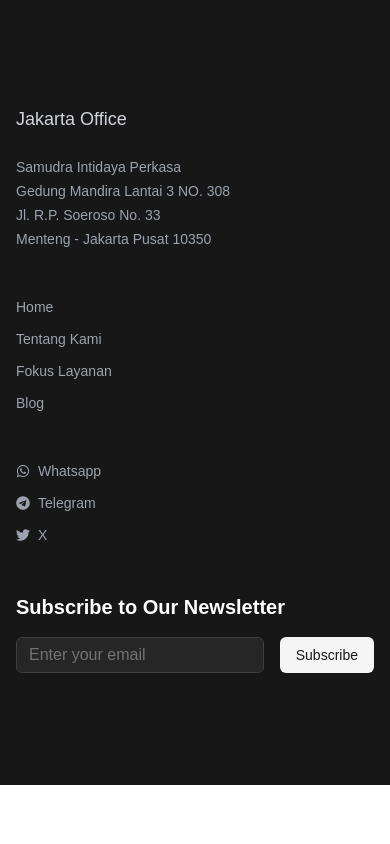
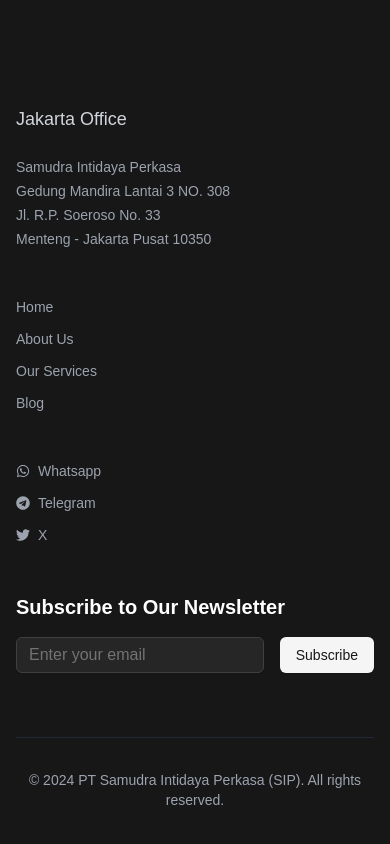
Before and after one commit to Gebext/SIP, a Next.js app: page /en/fokus-layanan in a window 390 px wide. Shown: the part 5352-6196 px from the top of the page. Before the commit the page ends 6137 px from the top, so only its background shows below. Built offline with nearby package versions, Linux system fonts and the light colour scheme; grey boxes are pictures that could not be loaded.

Commit message:
fix: layout in footer and about

```diff
--- a/app/[locale]/tentang-kami/page.tsx
+++ b/app/[locale]/tentang-kami/page.tsx
@@ -16,7 +16,7 @@
       <main className="container py-8 px-4 sm:px-6 lg:px-12 max-w-[1400px] mx-auto">
         <Header />
         {/* Animated Introduction Section */}
-        <div className="min-h-screen flex text-white px-4 py-24 md:px-6 lg:px-8">
+        <div className="min-h-screen flex text-white px-4 py-12 md:px-6 lg:px-8">
           <div className="flex justify-end"></div>
           <div className="max-w-[1400px] mx-auto">
             <motion.div
@@ -34,7 +34,7 @@
               initial={{ opacity: 0, y: 50 }}
               animate={{ opacity: 1, y: 0 }}
               transition={{ delay: 0.2, duration: 1 }}
-              className="text-4xl md:text-6xl lg:text-7xl xl:text-8xl font-light leading-tight tracking-tight"
+              className="text-3xl md:text-6xl lg:text-7xl xl:text-8xl font-light leading-tight tracking-tight"
             >
               {t("kamiAdalah")}
               <br />
@@ -44,7 +44,7 @@
               <span className="block">{t("orangProfessional")}</span>
             </motion.h1>
             {/* Animated Section */}
-            <div className="bg-black text-white flex flex-col items-start justify-between p-8 py-32 md:p-16">
+            <div className="bg-black text-white flex flex-col items-start md:justify-between md:py-32  md:p-16">
               {/* Animated Content */}
               <motion.div
                 initial={{ opacity: 0, scale: 0.9 }}
@@ -52,14 +52,17 @@
                 transition={{ duration: 0.5 }}
                 className="w-full max-w-5xl"
               >
-                <div className="flex gap-12 items-start">
+                <div className="md:flex flex flex-row-reverse py-4 md:py-0 md:flex-row md:gap-12 items-start">
                   <motion.div
                     initial={{ rotate: -90 }}
                     animate={{ rotate: 0 }}
                     transition={{ duration: 1, ease: "easeOut" }}
                     className="w-24 h-24"
                   >
-                    <svg viewBox="0 0 100 100" className="w-full h-full">
+                    <svg
+                      viewBox="0 0 100 100"
+                      className="lg:block hidden w-full h-full"
+                    >
                       {[...Array(24)].map((_, i) => (
                         <line
                           key={i}
@@ -70,7 +73,7 @@
                           stroke="currentColor"
                           strokeWidth="1"
                           transform={`rotate(${i * 15} 50 50)`}
-                          className="origin-center"
+                          className="origin-center  lg:block hidden"
                         />
                       ))}
                     </svg>
@@ -80,7 +83,7 @@
                     initial={{ opacity: 0, y: 20 }}
                     animate={{ opacity: 1, y: 0 }}
                     transition={{ delay: 0.3, duration: 0.5 }}
-                    className="flex-1 text-2xl md:text-4xl leading-relaxed"
+                    className="md:flex-1 text-xl md:text-4xl md:leading-relaxed"
                   >
                     {t("perkenalanDesc")}
                   </motion.div>
--- a/components/shared/fokuslayanansection.tsx
+++ b/components/shared/fokuslayanansection.tsx
@@ -2,10 +2,11 @@
 
 import { motion } from "framer-motion";
 import { ArrowRight } from "lucide-react";
-import { useTranslations } from "next-intl";
+import { useLocale, useTranslations } from "next-intl";
 import Link from "next/link";
 
 export default function Fokus() {
+  const local = useLocale();
   const t = useTranslations();
   const expertise = [
     { id: "01", title: t("riset") },
@@ -102,7 +103,7 @@
             variants={linkVariants}
             className="flex items-center gap-2 text-zinc-400 hover:text-white transition-colors pt-8 group"
           >
-            <Link href="/fokus-layanan" className="text-lg">
+            <Link href={`/${local}/fokus-layanan`} className="text-lg">
               {t("exploreAll")}
             </Link>
             <ArrowRight className="w-5 h-5 transition-transform group-hover:translate-x-1" />
--- a/components/shared/footer.tsx
+++ b/components/shared/footer.tsx
@@ -1,13 +1,13 @@
 "use client";
 
-import { usePathname, useRouter } from "next/navigation";
-import { ReactElement, useState } from "react";
+import { useState } from "react";
 import { Button } from "@/components/ui/button";
 import { Input } from "@/components/ui/input";
 import axios from "axios";
 import { SubscriptionToast } from "@/components/ui/subscription-toast";
-import { FaWhatsapp, FaTelegram, FaTwitter } from "react-icons/fa"; // Import social media icons
-import { useTranslations } from "next-intl";
+import { FaWhatsapp, FaTelegram, FaTwitter } from "react-icons/fa";
+import { useLocale, useTranslations } from "next-intl";
+import Link from "next/link";
 
 interface LinkItem {
   label: string;
@@ -19,10 +19,10 @@
   {
     title: "Main",
     links: [
-      { label: "Home", href: "/" },
-      { label: "Tentang Kami", href: "/about" },
-      { label: "Fokus Layanan", href: "/services" },
-      { label: "Blog", href: "/blog" },
+      { label: "home", href: "/" },
+      { label: "tentangKami", href: "/about" },
+      { label: "fokusLayanan", href: "/services" },
+      { label: "blog", href: "/blog" },
     ],
   },
   {
@@ -62,12 +62,8 @@
   },
 ];
 
-const languages = [
-  { code: "id", label: "ID" },
-  { code: "en", label: "EN" },
-];
-
 export default function Footer() {
+  const local = useLocale();
   const [activeMap, setActiveMap] = useState("jakarta");
   const [email, setEmail] = useState("");
   const [showToast, setShowToast] = useState(false);
@@ -147,13 +143,13 @@
               <ul className="space-y-3 text-sm text-gray-400">
                 {section.links.map((link) => (
                   <li key={link.label}>
-                    <a
-                      href={link.href}
+                    <Link
+                      href={`/${local}/fokus-layanan`}
                       className="hover:text-white flex items-center gap-2"
                     >
                       {link.icon && <span>{link.icon}</span>}
-                      {link.label}
-                    </a>
+                      {t(link.label)}
+                    </Link>
                   </li>
                 ))}
               </ul>
@@ -177,6 +173,14 @@
             </form>
           </div>
         </div>
+
+        {/* Copyright Section */}
+        <div className="mt-16 pt-8 border-t border-gray-800 text-center text-sm text-gray-400">
+          <p>
+            &copy; {new Date().getFullYear()} PT Samudra Intidaya Perkasa (SIP).
+            All rights reserved.
+          </p>
+        </div>
       </div>
       {showToast && (
         <SubscriptionToast
--- a/components/shared/hero.tsx
+++ b/components/shared/hero.tsx
@@ -95,6 +95,8 @@
           >
             <h1 className="text-white text-4xl md:text-6xl lg:text-7xl font-bold max-w-4xl leading-tight tracking-tight">
               {t("opening")}
+              <span className="text-gray-500">{t("h")}</span>
+              {t("hipFor")}
               <br />
               {t("diSIP")}
             </h1>
--- a/components/shared/introduction.tsx
+++ b/components/shared/introduction.tsx
@@ -3,9 +3,11 @@
 import { motion } from "framer-motion";
 import { Sparkle } from "lucide-react";
 import SponsorMarquee from "./partnership-marquee";
-import { useTranslations } from "next-intl";
+import { useLocale, useTranslations } from "next-intl";
+import Link from "next/link";
 
 export default function IntroductionHome() {
+  const local = useLocale();
   const t = useTranslations();
   const containerVariants = {
     hidden: { opacity: 0 },
@@ -56,7 +58,12 @@
       animate="visible"
     >
       <div className="flex flex-col  mt-6 mb-12 container py-8 px-4 sm:px-6 lg:px-12 max-w-[1400px] mx-auto">
-        <h2 className="text-sm font-light mb-6">/ {t("siapaKami")}</h2>
+        <Link
+          className="text-sm font-light mb-6"
+          href={`/${local}/fokus-layanan`}
+        >
+          / {t("siapaKami")}
+        </Link>
         <motion.h1
           className="text-[#e6ddd5] text-6xl md:text-7xl lg:text-8xl font-light leading-[1.1] mb-12 tracking-tight "
           variants={headingVariants}
--- a/components/ui/navbar.tsx
+++ b/components/ui/navbar.tsx
@@ -28,11 +28,6 @@
       "Menteng - Jakarta Pusat 10350",
     ],
   },
-];
-
-const additionalLinks = [
-  { label: "hubungiKami", href: "/contact" },
-  { label: "karir", href: "/karir" },
 ];
 
 export default function Navigation({
--- a/messages/en.json
+++ b/messages/en.json
@@ -1,5 +1,7 @@
 {
-  "opening": "The Ship of",
+  "opening": "The S",
+  "hipFor": "ip of",
+  "h": "h",
   "diSIP": "Change, Grabbing the Future",
 
   "siapaKami": "Who We Are?",
--- a/messages/id.json
+++ b/messages/id.json
@@ -1,5 +1,7 @@
 {
   "opening": "Kapal Perubahan ",
+  "h": "",
+  "hipFor": "",
   "diSIP": "Meraih Masa Depan.",
 
   "siapaKami": "Siapa Kami?",
```
